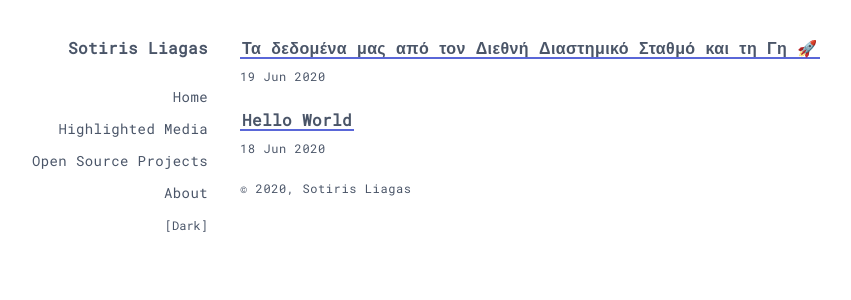
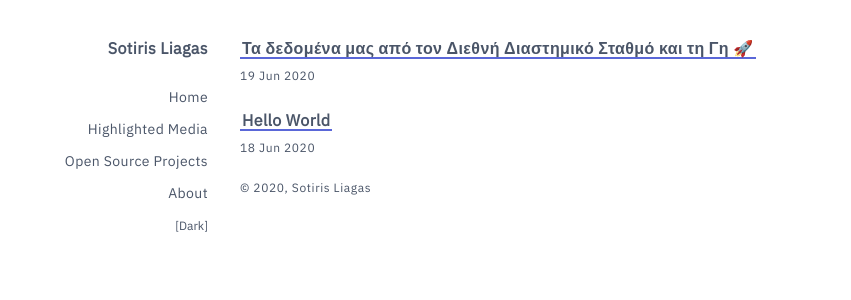
Before and after one commit to liagason/A-Jekyll-Blog, a Jekyll site: the page built from index.html, in a window 1280 px wide. Shown: the top 300 px of the page, without its empty margins (128-979 px from the left). Built offline with Jekyll 4.4.1, drawn with Linux system fonts in a browser that asks for light colours.

Commit message:
Update default.html

```diff
--- a/_layouts/default.html
+++ b/_layouts/default.html
@@ -17,12 +17,12 @@
     <meta name="keywords" content="teaching, edtech, elemedu, programming, coding, k-12, liagason, Sotiris Liagas, Sotirios Liagkas, Σωτήριος Λιάγκας, Σωτήρης Λιάγκας">
 
     <link rel="stylesheet" href="https://unpkg.com/tailwindcss/dist/tailwind.min.css">
-    <link href='https://fonts.googleapis.com/css?family=Roboto+Mono' rel='stylesheet' type='text/css'>
+    <link href='https://fonts.googleapis.com/css?family=IBM+Plex+Sans' rel='stylesheet' type='text/css'>
     <link rel="stylesheet" href="/css/syntax.css" type="text/css" />
 
     <style>
         .customfont {
-            font-family: 'Roboto Mono', sans-serif;
+            font-family: 'IBM Plex Sans', sans-serif;
         }
 
         ::selection {
```
